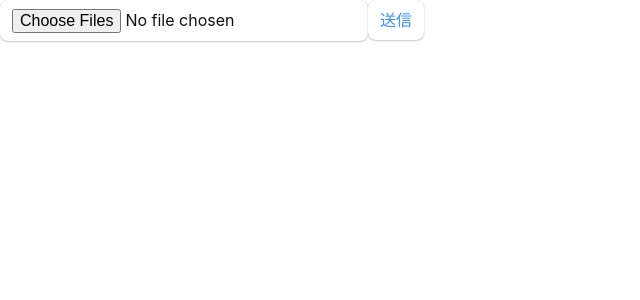
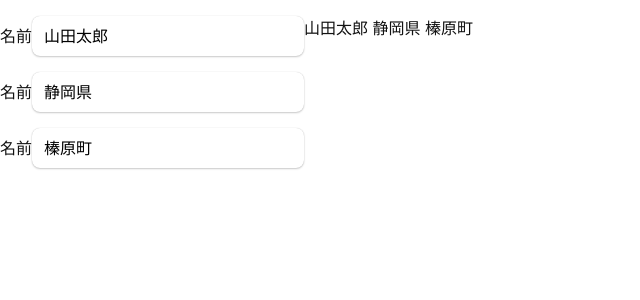
Before and after one commit to MofuMofu2/react-sandbox, a React (Create React App) app: page / in a window 1280 px wide. Shown: the top 300 px of the page, without its empty margins (0-640 px from the left). Built offline with nearby package versions, Linux system fonts and the light colour scheme.

Commit message:
feature: #53 ネストしているStateの例を入れた
スプレッドする理由は謎。直接書き換えればよくない？

```diff
--- /dev/null
+++ b/src/component/State/StateNest.tsx
@@ -0,0 +1,66 @@
+import React, { useState } from "react";
+
+export default function StateNext() {
+  const [form, setForm] = useState({
+    name: "山田太郎",
+    address: {
+      prefecture: "静岡県",
+      city: "榛原町",
+    },
+  });
+
+  const handleForm = (e: React.ChangeEvent<HTMLInputElement>) => {
+    setForm({
+      ...form,
+      [e.target.name]: e.target.value,
+    });
+  };
+
+  const handleFormNest = (e: React.ChangeEvent<HTMLInputElement>) => {
+    setForm({
+      ...form,
+      address: {
+        ...form.address,
+        [e.target.name]: e.target.value,
+      },
+    });
+  };
+
+  return (
+    <>
+      <form>
+        <p>
+          <label htmlFor="name">名前</label>
+          <input
+            type="text"
+            id="name"
+            name="name"
+            onChange={handleForm}
+            value={form.name}
+          />
+        </p>
+        <p>
+          <label htmlFor="prefecture">名前</label>
+          <input
+            type="text"
+            id="prefecture"
+            name="prefecture"
+            onChange={handleFormNest}
+            value={form.address.prefecture}
+          />
+        </p>
+        <p>
+          <label htmlFor="city">名前</label>
+          <input
+            type="text"
+            id="city"
+            name="city"
+            onChange={handleFormNest}
+            value={form.address.city}
+          />
+        </p>
+      </form>
+      <p>{`${form.name} ${form.address.prefecture} ${form.address.city}`}</p>
+    </>
+  );
+}
--- a/src/index.tsx
+++ b/src/index.tsx
@@ -2,7 +2,7 @@ import React from "react";
 import ReactDOM from "react-dom/client";
 import "./index.css";
 import reportWebVitals from "./reportWebVitals";
-import FormFile from "./component/Form/FormFile";
+import StateNext from "./component/State/StateNest";
 
 if (process.env.NODE_ENV === "development") {
   void import("./mocks/browser").then(({ worker }) => {
@@ -14,7 +14,7 @@ const root = ReactDOM.createRoot(
   document.getElementById("root") as HTMLElement
 );
 
-root.render(<FormFile />);
+root.render(<StateNext />);
 
 // If you want to start measuring performance in your app, pass a function
 // to log results (for example: reportWebVitals(console.log))
```
